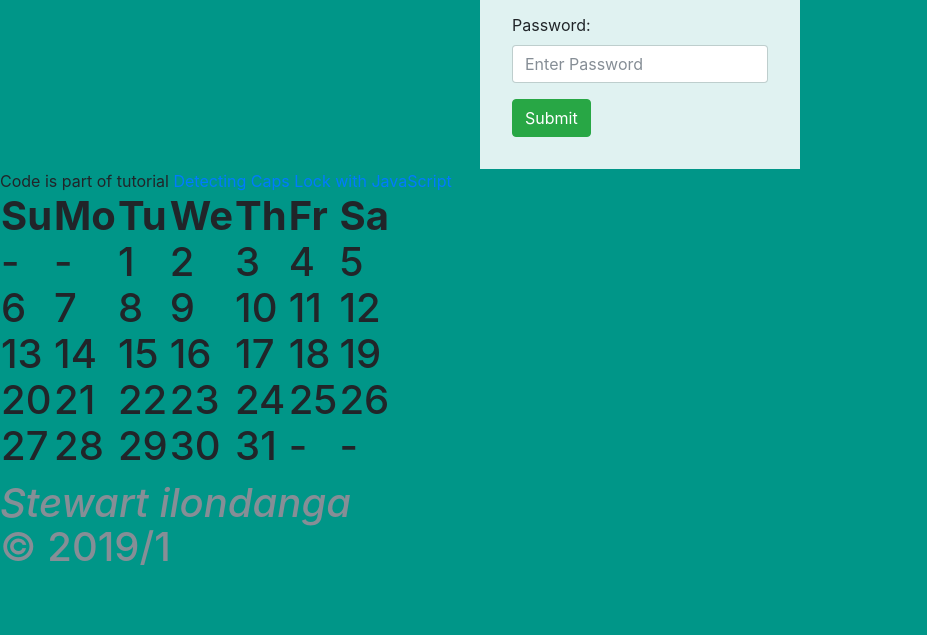
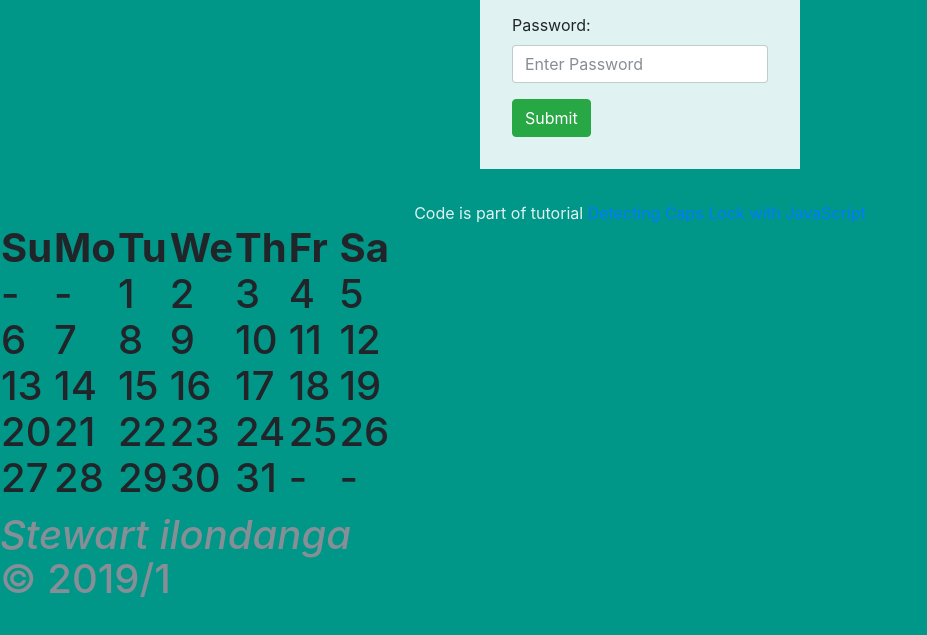
Before and after one commit to stewilondanga/capslock-detect, a plain HTML site: page index.html in a window 1280 px wide. Shown: the part 137-772 px from the top of the page, without its empty margins (0-927 px from the left). Drawn offline with nearby package versions, Linux system fonts and the light colour scheme.

Commit message:
add css/styles.css

```diff
--- a/css/styles.css
+++ b/css/styles.css
@@ -24,13 +24,13 @@ body {
   padding: 2em;
 }
 
-/*.notice {
+.notice {
   color: #e0f2f1;
   text-align: center;
   margin-top: 2em;
 }
 
-.notice a {
+/*.notice a {
   color: #e0f2f1;
   text-decoration: underline;
 }
```
